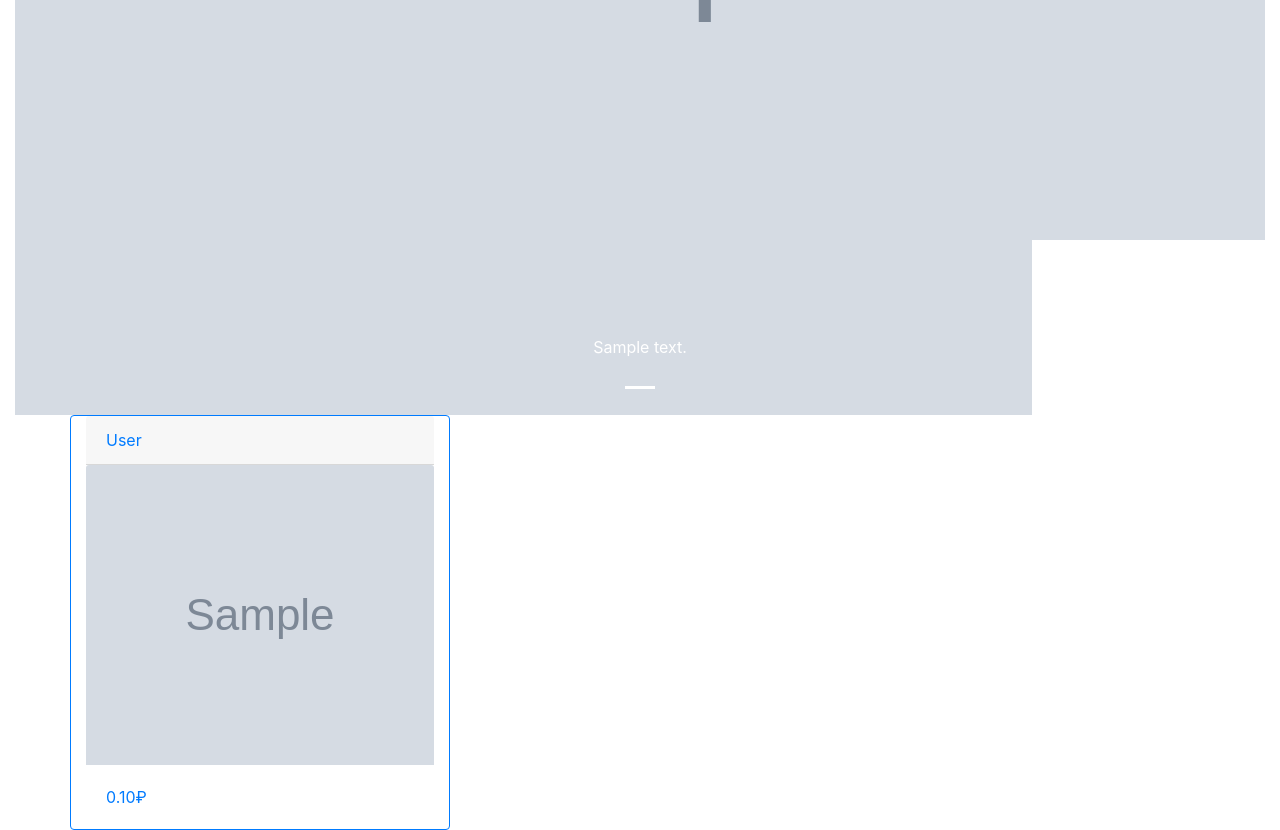
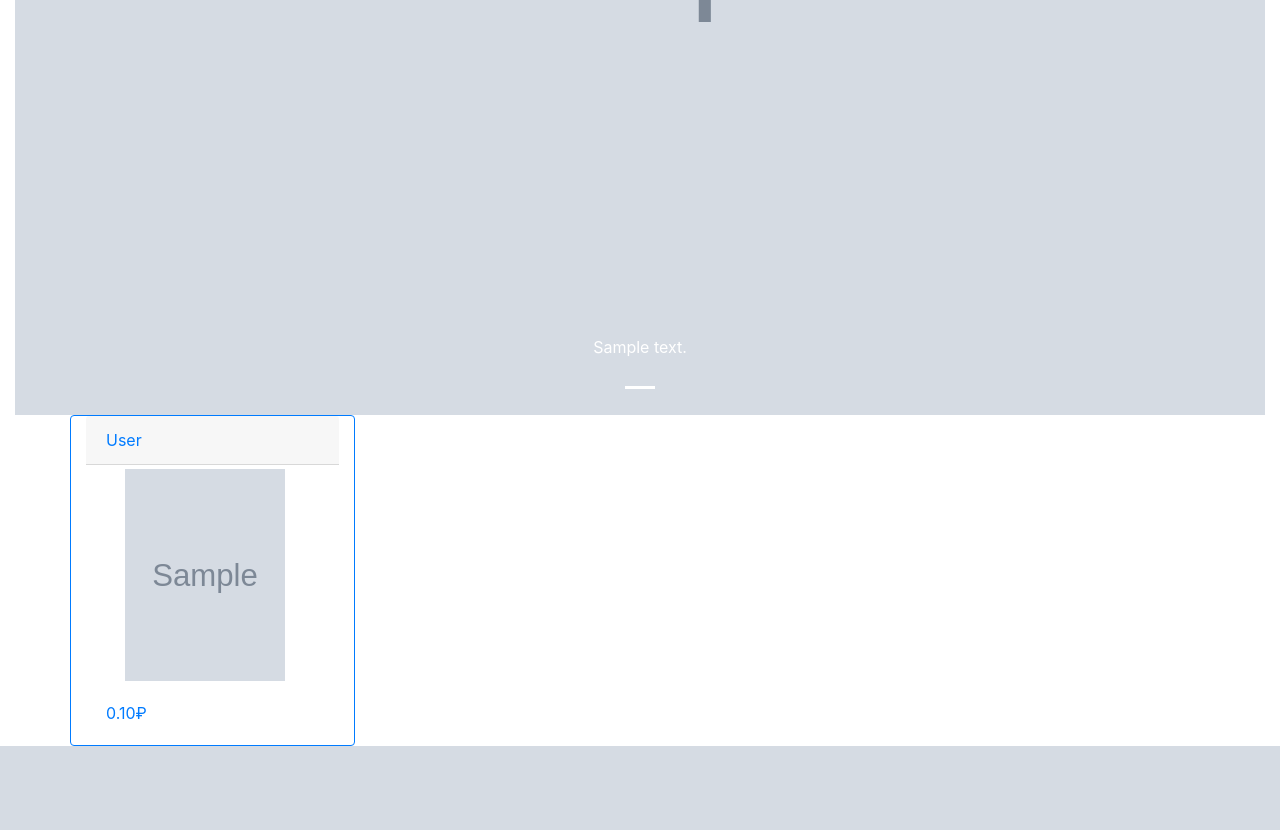
Before and after one commit to ikizey/ecom_t, a Django app: page / in a window 1280 px wide. Shown: the part 579-1409 px from the top of the page. After the commit the page ends 1325 px from the top, so only its background shows below. Run offline with Django 3.2, Linux system fonts and the light colour scheme; tables that the repository leaves empty hold one stand-in row (values such as "Sample post"); grey boxes marked "Sample" are stand-in pictures; some libraries are stand-ins or nearby versions.

Commit message:
few images changes (still bad on small window sizes)

```diff
--- a/templates/store/item.html
+++ b/templates/store/item.html
@@ -11,8 +11,8 @@
         <div class="card col-md-9 border-primary">
             <div class="card-header border-primary bg-transparent">{{ item.fullname }}</div>
             <div class="row no-gutters">
-                <div class="col-md-4">
-                    <img src="{{ item.image.url }}" width="300" height="300" />
+                <div class="col-md-3">
+                    <img class="mt-5 ml-4" src="{{ item.image.url }}" width="160" height="212" />
                 </div>
                 <div class="col-md-8">
                     <div class="card-body">
@@ -24,7 +24,7 @@
                     </div>
 
                 </div>
-                <div class="col-md-12 mb-4 card-footer border-primary bg-transparent">{{ item.brand.name }}</div>
+                <div class="col-md-12 mb-4 card-footer border-primary bg-transparent">Brand: {{ item.brand.name }}</div>
             </div>
 
         </div>
--- a/templates/store/store.html
+++ b/templates/store/store.html
@@ -12,10 +12,10 @@
     <div class="row">
 
         {% for item in items %}
-        <div class="card col-sm-4 border-primary">
+        <div class="card col-sm-3 border-primary">
             <a href="{{ item.get_absolute_url }}">
                 <div class="card-header">{{ item.fullname }}</div>
-                <img class="card-img-top" src="{{ item.image.url }}" width="300" height="300" />
+                <img class="card-img-top ml-4 mt-1 col-sm-9" src="{{ item.image.url }}" width="160" height="212" />
                 <div class="card-body">{{ item.rub_price|floatformat:2 }}&#8381;</div>
             </a>
         </div>
```
